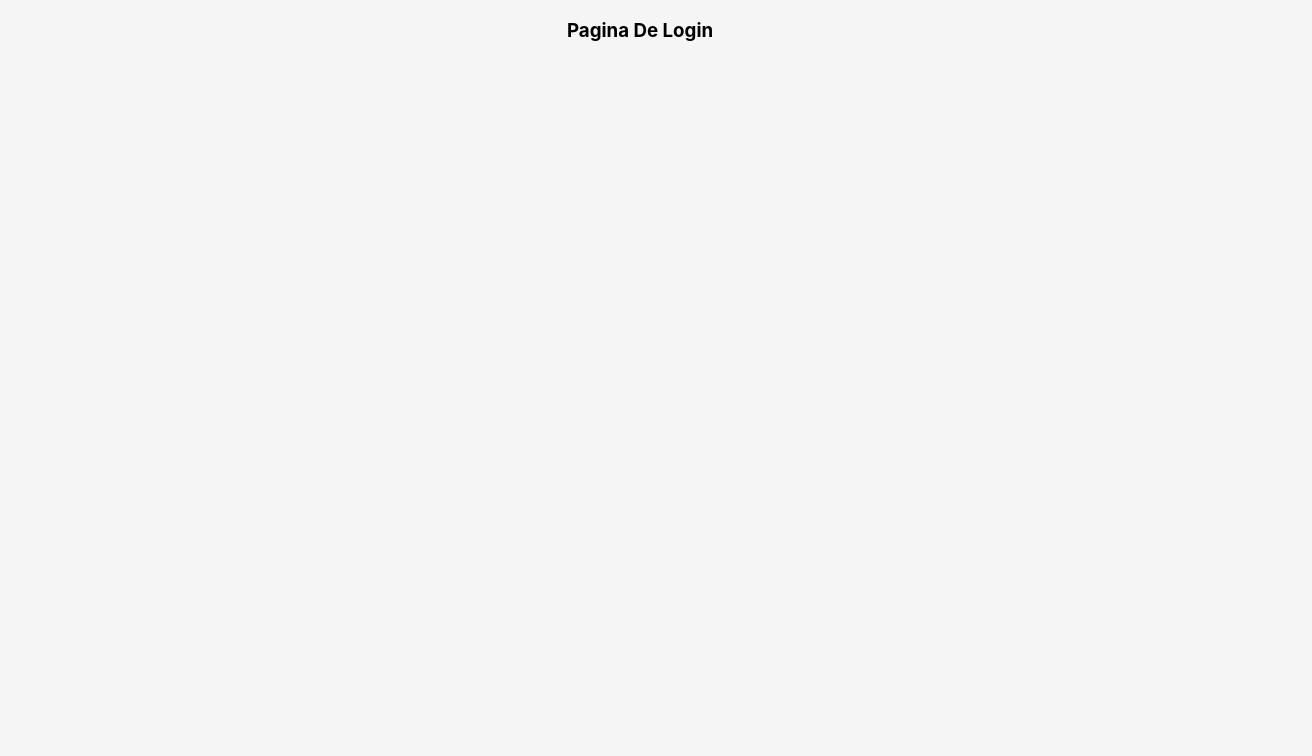
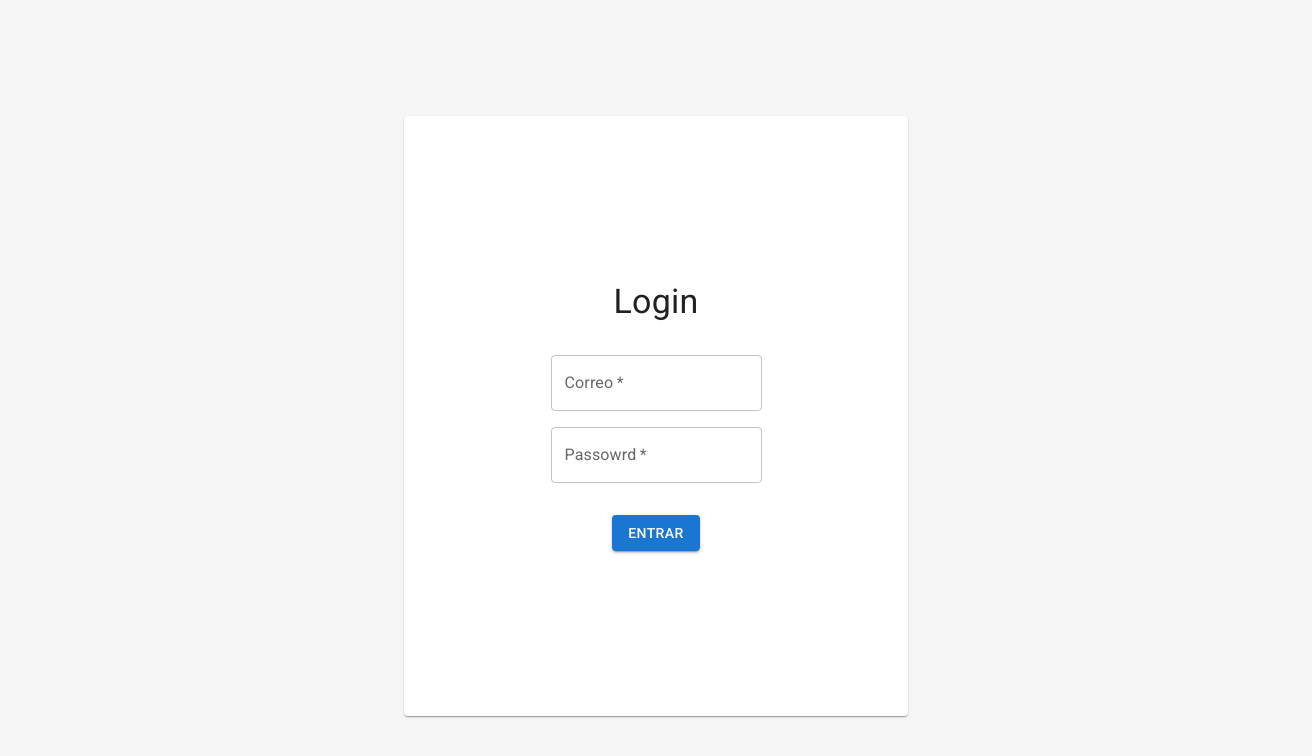
Before and after one commit to nroxDev/gestion-finanzas-personales, a React (Create React App) app in the folder frontend/: page /login in a window 1280 px wide. Shown: the top 756 px of the page, 1312 px wide, since content can reach past the window. Built offline with nearby package versions, Linux system fonts and the light colour scheme.

Commit message:
Implementa el login de la aplicacion (#8)
Co-authored-by: Roxana <roxana@MacBook-Air-de-Roxana.local>

```diff
--- a/frontend/src/componentes/login/login.js
+++ b/frontend/src/componentes/login/login.js
@@ -1,7 +1,101 @@
 import "./login.css";
+import { Stack, Card, Typography, CardContent, CardActionArea, TextField, Button, Alert } from "@mui/material";
+import { useState } from 'react';
+import { useNavigate, Link } from 'react-router-dom';
 
 function Login() {
-    return <div className="pagina-login"><h3>Pagina De Login</h3></div>
+    let [correo, darCorreo] = useState('');
+    let [contrasena, darContrasena] = useState('');
+    let [hayErrorDeCredenciales, darHayErrorDeCredenciales] = useState(false);
+    let navegar = useNavigate();
+
+
+    return <Stack direction="column" alignItems="center" justifyContent="center" spacing={2} sx={{ height: "100vh", width: "100vw" }} padding="16px">
+
+        <Card variant="elevation">
+            <Stack minWidth="504px" minHeight="600px" direction="column" alignItems="center" justifyContent="center" spacing={2}>
+                <Typography component="h1" variant="h4">Login</Typography>
+
+                <CardContent minWidth="504px">
+                    <Stack direction="column" spacing={2}>
+
+                        <TextField
+                            variant="outlined"
+                            label="Correo"
+                            required
+                            type="email"
+                            fullWidth
+                            onChange={function (evento) {
+                                darCorreo(evento.target.value);
+                            }}
+
+                        />
+
+                        <TextField
+                            variant="outlined"
+                            label="Passowrd"
+                            required
+                            type="password"
+                            fullWidth
+                            onChange={function (evento) {
+                                darContrasena(evento.target.value);
+                            }}
+                        />
+
+                        {hayErrorDeCredenciales && <Alert severity="warning">Credenciales incorrectas, eres nuevo? <Link to="/registro">ir a registro</Link></Alert>}
+
+
+
+
+                    </Stack>
+                </CardContent>
+
+                <CardActionArea>
+
+                    <Button
+                        variant="contained"
+                        onClick={async function () {
+                            try {
+                                let datos = {
+                                    correo: correo,
+                                    contrasena: contrasena
+                                }
+
+                                let peticion = await fetch("http://localhost:2000/autorizacion", {
+                                    method: 'POST',
+                                    headers: {
+                                        'Content-Type': 'application/json'
+                                    },
+                                    body: JSON.stringify(datos)
+                                })
+
+                                let respuesta = await peticion.json();
+
+
+                                if (respuesta.token) {
+                                    sessionStorage.setItem('token', respuesta.token);
+                                    navegar('/');
+                                }
+                                else {
+                                    darHayErrorDeCredenciales(true)
+                                }
+                            } catch (e) {
+                                alert("Error")
+                            }
+
+
+
+
+
+
+                        }}
+                    >Entrar</Button>
+
+
+                </CardActionArea>
+            </Stack>
+        </Card>
+    </Stack>
 
 }
 
--- a/frontend/src/componentes/registro/registro.js
+++ b/frontend/src/componentes/registro/registro.js
@@ -16,7 +16,7 @@ function Registro() {
     let [contrasenaRepetida, darContrasenaRepetida] = useState("");
     let navegar = useNavigate();
 
-    return <Stack direction="column" alignItems="center" justifyContent="center" spacing={2} sx={{ height: "100vh", width: "100vw" }} padding="16pxpx">
+    return <Stack direction="column" alignItems="center" justifyContent="center" spacing={2} sx={{ height: "100vh", width: "100vw" }} padding="16px">
         <Card variant="elevation" className="pagina-registro">
             <Stack direction="column" padding="16px" minWidth="504px">
                 <Typography component="h1" variant="h4">Registro</Typography>
```
